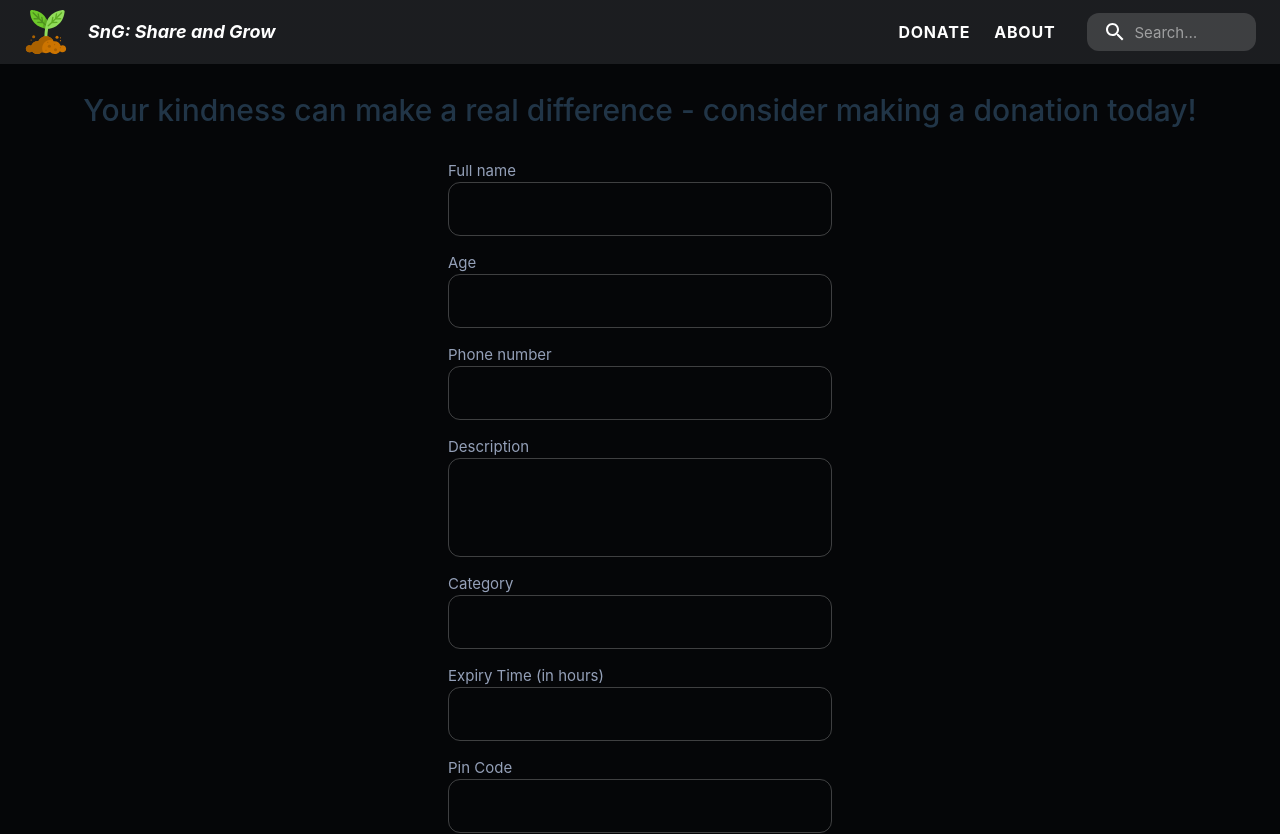
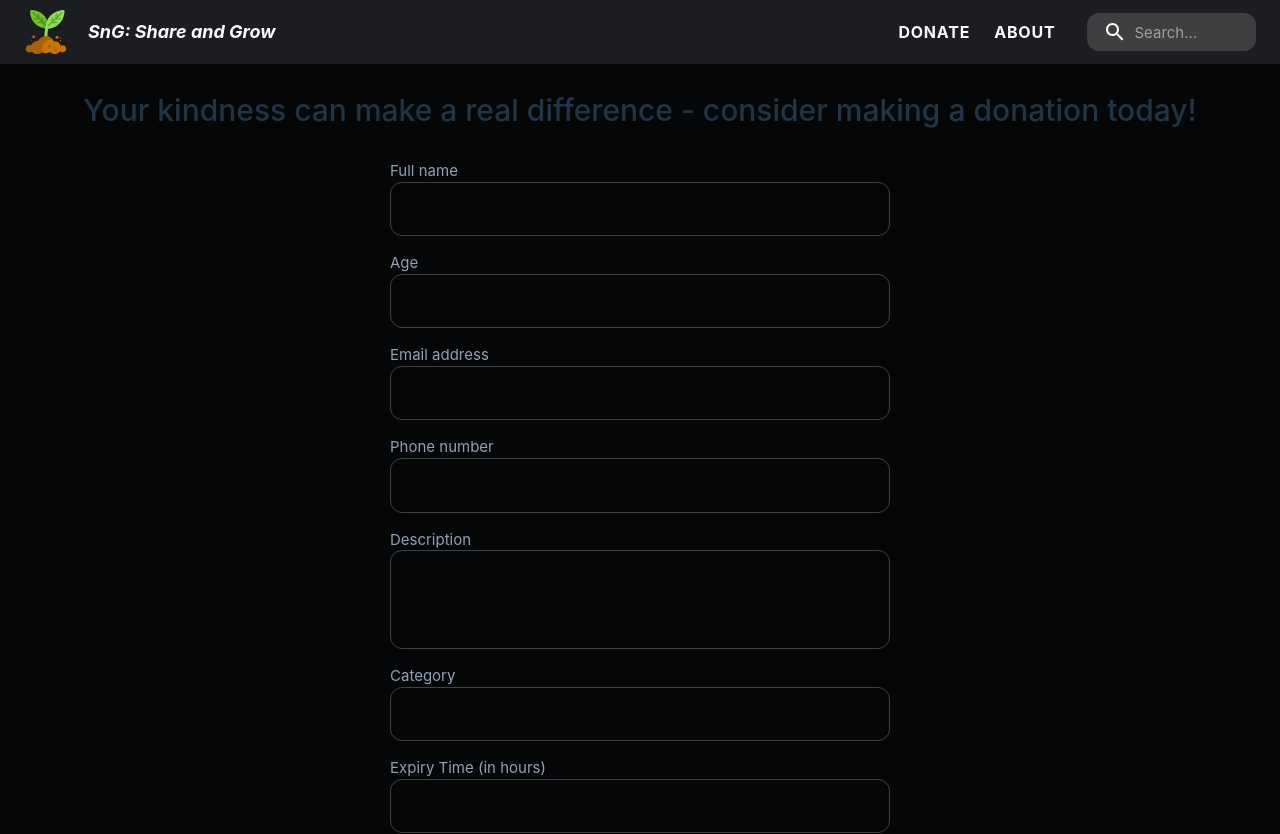
Before and after one commit to Harshit-Kotecha/donation-app, a React (Vite) app in the folder front-end/: page /add-donation in a window 1280 px wide. Shown: the top 834 px of the page. Built offline with nearby package versions, Linux system fonts and the light colour scheme; no server answers.

Commit message:
Add pincode and email in Donation form

```diff
--- a/front-end/src/components/pages/AddDonation.tsx
+++ b/front-end/src/components/pages/AddDonation.tsx
@@ -2,6 +2,7 @@ import Button from '@components/atoms/Button';
 import Heading from '@components/atoms/Heading';
 import SearchAppBar from '@components/molecules/SearchAppBar';
 import useAppTheme from '@hooks/useTheme';
+import { Pincode } from '@interfaces/pincode';
 import {
   Box,
   FormControl,
@@ -12,7 +13,7 @@ import {
 import { routes } from '@routing/routes';
 import { appConstants } from 'constants/app-constants';
 import { endpoints } from 'constants/endpoints';
-import { useState } from 'react';
+import { useEffect, useState } from 'react';
 import { useNavigate } from 'react-router-dom';
 import { get, post } from 'services/network/api-service';
 
@@ -21,6 +22,10 @@ export default function AddDonation() {
   // Name field validation states
   const [nameError, setNameError] = useState<boolean>(false);
   const [nameErrorMsg, setNameErrorMsg] = useState<string>('');
+
+  // Email field validation states
+  const [emailError, setEmailError] = useState<boolean>(false);
+  const [emailErrorMsg, setEmailErrorMsg] = useState<string>('');
 
   // Description field validation states
   const [descriptionError, setDescriptionError] = useState<boolean>(false);
@@ -50,11 +55,15 @@ export default function AddDonation() {
   const [pinCodeError, setPinCodeError] = useState<boolean>(false);
   const [pinCodeErrorMsg, setPinCodeErrorMsg] = useState<string>('');
 
+  // Pin Code data
+  const [pincodeData, setPincodeData] = useState<Pincode | null>(null);
+
   const navigate = useNavigate();
 
   const validateInputs = ({
     name,
     age,
+    email,
     address,
     description,
     expiry_time_in_hours,
@@ -72,6 +81,21 @@ export default function AddDonation() {
     } else {
       setNameError(false);
       setNameErrorMsg('');
+    }
+
+    // Validate email
+    if (
+      !email ||
+      email.trim().length < 1 ||
+      !email.includes('@') ||
+      !email.includes('.')
+    ) {
+      setEmailError(true);
+      setEmailErrorMsg('Valid email address is required.');
+      isValid = false;
+    } else {
+      setEmailError(false);
+      setEmailErrorMsg('');
     }
 
     // Validate age (must be >= 18)
@@ -97,7 +121,7 @@ export default function AddDonation() {
     // Validate description (should not be empty)
     if (!description || description.trim().length < 1) {
       setDescriptionError(true);
-      setAddressErrorMsg('Description is required.');
+      setDescriptionErrorMsg('Description is required.');
       isValid = false;
     } else {
       setDescriptionError(false);
@@ -105,7 +129,10 @@ export default function AddDonation() {
     }
 
     // Validate expiry time (should not be empty or NaN)
-    if (!expiry_time_in_hours || isNaN(expiry_time_in_hours)) {
+    if (
+      (expiry_time_in_hours !== 0 && !expiry_time_in_hours) ||
+      isNaN(expiry_time_in_hours)
+    ) {
       setExpiryTimeError(true);
       setExpiryTimeErrorMsg('Expiry time must be a valid number.');
       isValid = false;
@@ -150,8 +177,9 @@ export default function AddDonation() {
   const onSubmit = async () => {
     const name: string = (document.getElementById('name') as HTMLInputElement)
       .value;
-    // const email: string = (document.getElementById('email') as HTMLInputElement)
-    //   .value;
+    const email: string = (
+      document.getElementById('email_id') as HTMLInputElement
+    ).value;
     const phoneNumber: string = (
       document.getElementById('phone_number') as HTMLInputElement
     ).value;
@@ -173,54 +201,82 @@ export default function AddDonation() {
       document.getElementById('description') as HTMLInputElement
     ).value;
 
+    try {
       const data = {
         name,
         age: parseInt(age),
         address,
+        email,
         description,
         expiry_time_in_hours: parseInt(expiryTime),
         category,
         phone_number: parseInt(phoneNumber),
         pin_code: parseInt(pinCode),
+        postal_name: pincodeData?.postalName,
+        region: pincodeData?.region,
+        district: pincodeData?.district,
+        state: pincodeData?.state,
       };
 
       if (!validateInputs(data)) {
         return;
       }
 
-    try {
-      const pincodeData = await getPinCodeData(parseInt(pinCode));
       if (!pincodeData) {
         throw Error('Invalid pin code');
       }
-      data['region'] = pincodeData['Region'];
-      data['district'] = pincodeData['District'];
-      data['state'] = pincodeData['State'];
 
       const response = await post({ url: endpoints.donations, payload: data });
-      console.log(response, 'result');
       alert(response['message']);
       navigate(routes.donations);
     } catch (error) {
-      console.error(error['message']);
-      // alert('Invalid PinCode');
+      console.error(error);
+      alert('Invalid PinCode');
     }
   };
 
-  const getPinCodeData = async (pinCode: number) => {
+  const getPinCodeData = async (pinCode: number): Promise<Pincode> => {
     try {
       const pinCodeJson = await get({
         url: `${endpoints.pinCode}/${pinCode}`,
       });
-      console.log(pinCodeJson, 'pincode---------------');
+      if (!pinCodeJson || !pinCodeJson[0]['PostOffice']) {
+        throw new Error('No records found');
+      }
       const pincodeData = pinCodeJson[0]['PostOffice'][0];
-      return pincodeData;
+      const result: Pincode = {
+        postalName: pincodeData['Name'],
+        region: pincodeData['Region'],
+        district: pincodeData['District'],
+        state: pincodeData['State'],
+      };
+      return result;
     } catch (error) {
       console.error(error, '--------pincode');
       alert('Invalid Pin Code');
       return null;
     }
   };
+
+  const onPinCodeChange = async (e: object) => {
+    const pincode: string = e['target']['value'].trim();
+    if (pincode.length === 6) {
+      try {
+        const parsedCode = parseInt(pincode);
+        const data = await getPinCodeData(parsedCode);
+        setPincodeData(data);
+      } catch (error) {
+        console.error(error, 'pincode change..........');
+        alert('Pincode must be an integer');
+      }
+    } else if (pincodeData) {
+      setPincodeData(null);
+    }
+  };
+
+  useEffect(() => {
+    window.scrollTo(0, 0);
+  }, []);
 
   return (
     <ThemeProvider theme={theme}>
@@ -235,6 +291,7 @@ export default function AddDonation() {
             flexDirection: 'column',
             gap: 2,
             width: '30%',
+            minWidth: '500px',
             marginTop: '2rem',
           }}
         >
@@ -251,7 +308,6 @@ export default function AddDonation() {
               color={nameError ? 'error' : 'primary'}
             />
           </FormControl>
-
           <FormControl>
             <FormLabel htmlFor="age">Age</FormLabel>
             <TextField
@@ -268,7 +324,22 @@ export default function AddDonation() {
               color={ageError ? 'error' : 'primary'}
             />
           </FormControl>
-
+          <FormControl>
+            <FormLabel htmlFor="email_id">Email address</FormLabel>
+            <TextField
+              required
+              fullWidth
+              name="email_id"
+              placeholder=""
+              type="email"
+              id="email_id"
+              autoComplete="email_id"
+              variant="outlined"
+              error={emailError}
+              helperText={emailErrorMsg}
+              color={emailError ? 'error' : 'primary'}
+            />
+          </FormControl>
           <FormControl>
             <FormLabel htmlFor="phone_number">Phone number</FormLabel>
             <TextField
@@ -285,7 +356,6 @@ export default function AddDonation() {
               color={phoneNumberError ? 'error' : 'primary'}
             />
           </FormControl>
-
           <FormControl>
             <FormLabel htmlFor="description">Description</FormLabel>
             <TextField
@@ -304,7 +374,6 @@ export default function AddDonation() {
               color={descriptionError ? 'error' : 'primary'}
             />
           </FormControl>
-
           <FormControl>
             <FormLabel htmlFor="category">Category</FormLabel>
             <TextField
@@ -321,7 +390,6 @@ export default function AddDonation() {
               color={categoryError ? 'error' : 'primary'}
             />
           </FormControl>
-
           <FormControl>
             <FormLabel htmlFor="expiry_time">Expiry Time (in hours)</FormLabel>
             <TextField
@@ -338,7 +406,6 @@ export default function AddDonation() {
               color={expiryTimeError ? 'error' : 'primary'}
             />
           </FormControl>
-
           <FormControl>
             <FormLabel htmlFor="pin_code">Pin Code</FormLabel>
             <TextField
@@ -350,12 +417,34 @@ export default function AddDonation() {
               id="pin_code"
               autoComplete="pin_code"
               variant="outlined"
+              onChange={onPinCodeChange}
               error={pinCodeError}
               helperText={pinCodeErrorMsg}
               color={pinCodeError ? 'error' : 'primary'}
             />
           </FormControl>
-
+          {pincodeData ? (
+            <FormControl>
+              <FormLabel htmlFor="pin_code_data">Location</FormLabel>
+              <TextField
+                fullWidth
+                name="pin_code_data"
+                placeholder=""
+                type="text"
+                id="pin_code_data"
+                autoComplete="pin_code_data"
+                variant="outlined"
+                focused={true}
+                value={`${pincodeData.postalName}, ${pincodeData.region}, ${pincodeData.district}, ${pincodeData.state}`}
+                error={pinCodeError}
+                helperText={pinCodeErrorMsg}
+                color="warning"
+                inputMode="none"
+              />
+            </FormControl>
+          ) : (
+            <></>
+          )}
           <FormControl>
             <FormLabel htmlFor="address">Address</FormLabel>
             <TextField
--- /dev/null
+++ b/front-end/src/interfaces/pincode.ts
@@ -0,0 +1,6 @@
+export interface Pincode {
+  postalName: string;
+  region: string;
+  district: string;
+  state: string;
+}
```
Lines whose indentation alone changed are shown as unchanged.
